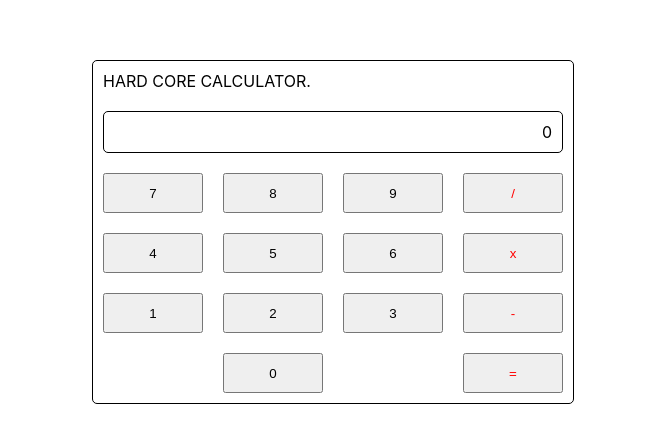
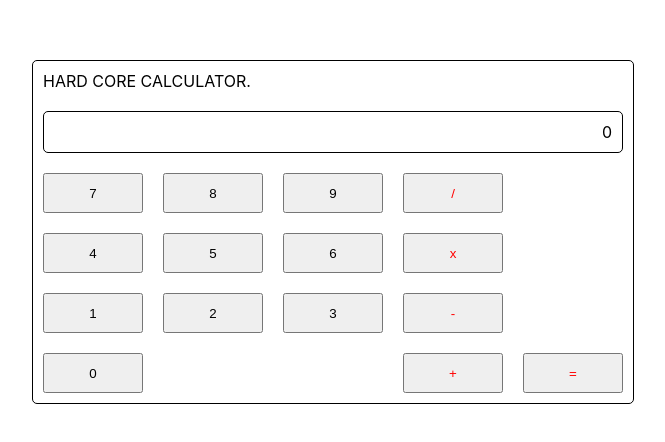
Before and after one commit to curtislin7/epic-calculator, a React (Create React App) app: page / in a window 1280 px wide. Shown: the part 168-610 px from the top of the page, without its empty margins (307-972 px from the left). Built offline with nearby package versions, Linux system fonts and the light colour scheme.

Commit message:
add all buttons

```diff
--- a/src/App.js
+++ b/src/App.js
@@ -15,23 +15,27 @@ function App() {
           <CalculatorButton text={'8'} setCalculation={setCalculation}/>
           <CalculatorButton text={'9'} setCalculation={setCalculation}/>
           <CalculatorButton isFunctionButtonText={true} text={'/'}/>
+          <div className={'placeholder'}/>
         </CalculatorRow>
         <CalculatorRow>
           <CalculatorButton text={'4'} setCalculation={setCalculation}/>
           <CalculatorButton text={'5'} setCalculation={setCalculation}/>
           <CalculatorButton text={'6'} setCalculation={setCalculation}/>
           <CalculatorButton isFunctionButtonText={true} text={'x'}/>
+          <div className={'placeholder'}/>
         </CalculatorRow>
         <CalculatorRow>
           <CalculatorButton text={'1'} setCalculation={setCalculation}/>
           <CalculatorButton text={'2'} setCalculation={setCalculation}/>
           <CalculatorButton text={'3'} setCalculation={setCalculation}/>
           <CalculatorButton isFunctionButtonText={true} text={'-'}/>
+          <div className={'placeholder'}/>
         </CalculatorRow>
         <CalculatorRow>
-          <div className={'placeholder'}/>
           <CalculatorButton text={'0'} setCalculation={setCalculation}/>
           <div className={'placeholder'}/>
+          <div className={'placeholder'}/>
+          <CalculatorButton isFunctionButtonText={true} text={'+'}/>
           <CalculatorButton isFunctionButtonText={true} text={'='}/>
         </CalculatorRow>
       </div>
```
